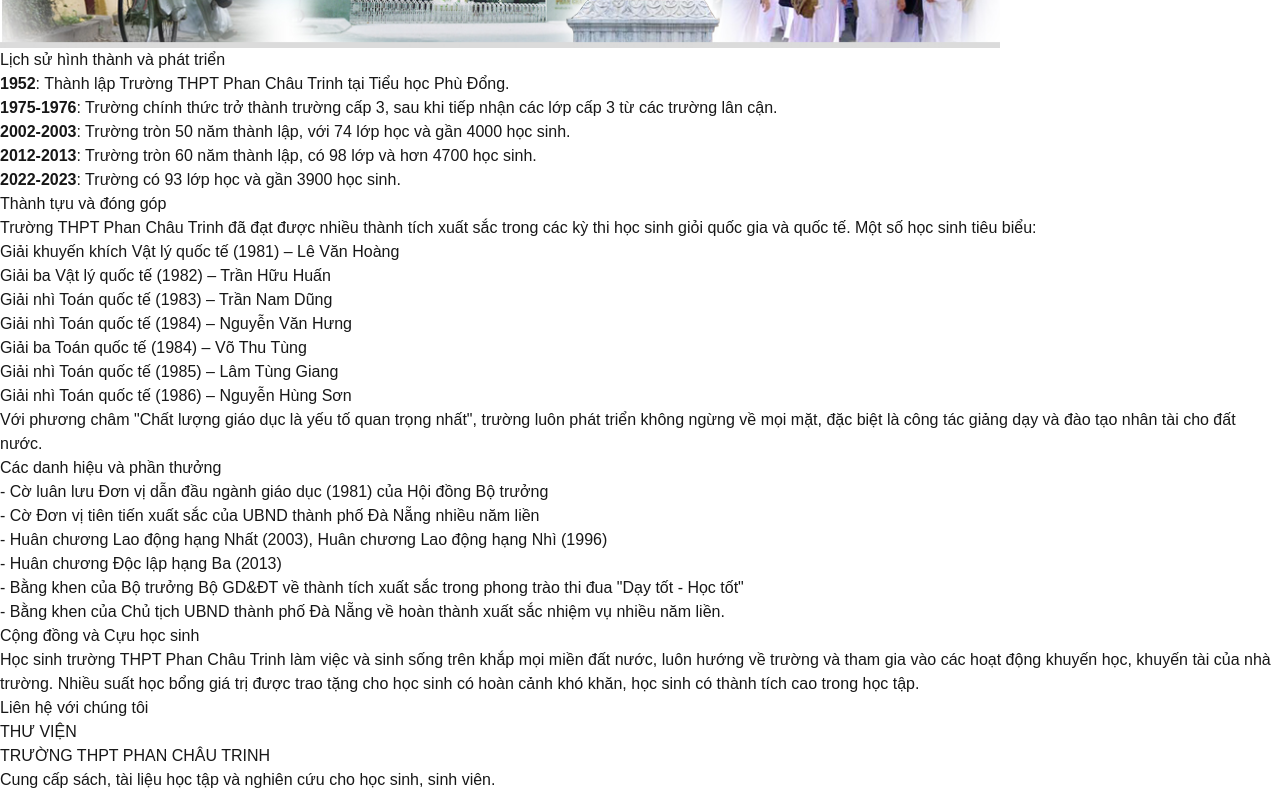
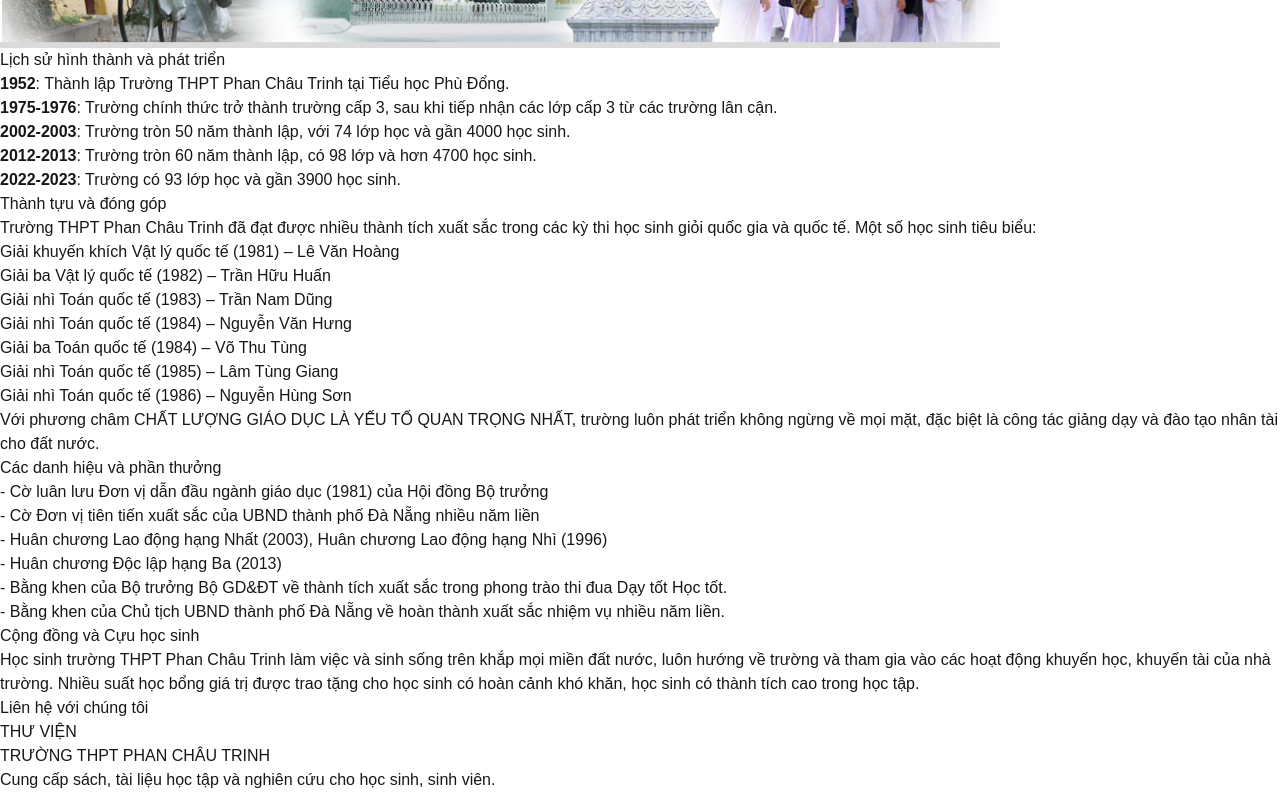
Before and after one commit to Fernix8/library_fe, a Next.js app: page /about in a window 1280 px wide. Shown: the part 394-1188 px from the top of the page. Built offline with nearby package versions, Linux system fonts and the light colour scheme.

Commit message:
fix: deploy failure

```diff
--- a/src/app/about/page.tsx
+++ b/src/app/about/page.tsx
@@ -75,7 +75,7 @@ export default function About() {
             <li>Giải nhì Toán quốc tế (1986) – Nguyễn Hùng Sơn</li>
           </ul>
           <p className="text-lg text-gray-700">
-            Với phương châm "Chất lượng giáo dục là yếu tố quan trọng nhất", trường luôn phát triển không ngừng về mọi mặt, đặc biệt là công tác giảng dạy và đào tạo nhân tài cho đất nước.
+            Với phương châm CHẤT LƯỢNG GIÁO DỤC LÀ YẾU TỐ QUAN TRỌNG NHẤT, trường luôn phát triển không ngừng về mọi mặt, đặc biệt là công tác giảng dạy và đào tạo nhân tài cho đất nước.
           </p>
         </div>
 
@@ -98,7 +98,7 @@ export default function About() {
               - Huân chương Độc lập hạng Ba (2013)
             </li>
             <li className="mb-4">
-              - Bằng khen của Bộ trưởng Bộ GD&ĐT về thành tích xuất sắc trong phong trào thi đua "Dạy tốt - Học tốt"
+              - Bằng khen của Bộ trưởng Bộ GD&ĐT về thành tích xuất sắc trong phong trào thi đua Dạy tốt Học tốt.
             </li>
             <li className="mb-4">
               - Bằng khen của Chủ tịch UBND thành phố Đà Nẵng về hoàn thành xuất sắc nhiệm vụ nhiều năm liền.
--- a/src/app/contact/page.tsx
+++ b/src/app/contact/page.tsx
@@ -1,4 +1,3 @@
-import Image from "next/image";
 import Link from "next/link";
 
 export default function Contact() {
--- a/src/components/Contact.tsx
+++ b/src/components/Contact.tsx
@@ -1,4 +1,3 @@
-import Image from "next/image";
 import Link from "next/link";
 
 export default function Contact() {
--- a/src/components/Footer.tsx
+++ b/src/components/Footer.tsx
@@ -1,4 +1,3 @@
-import Image from "next/image";
 import Link from "next/link";
 
 export default function Footer() {
```
